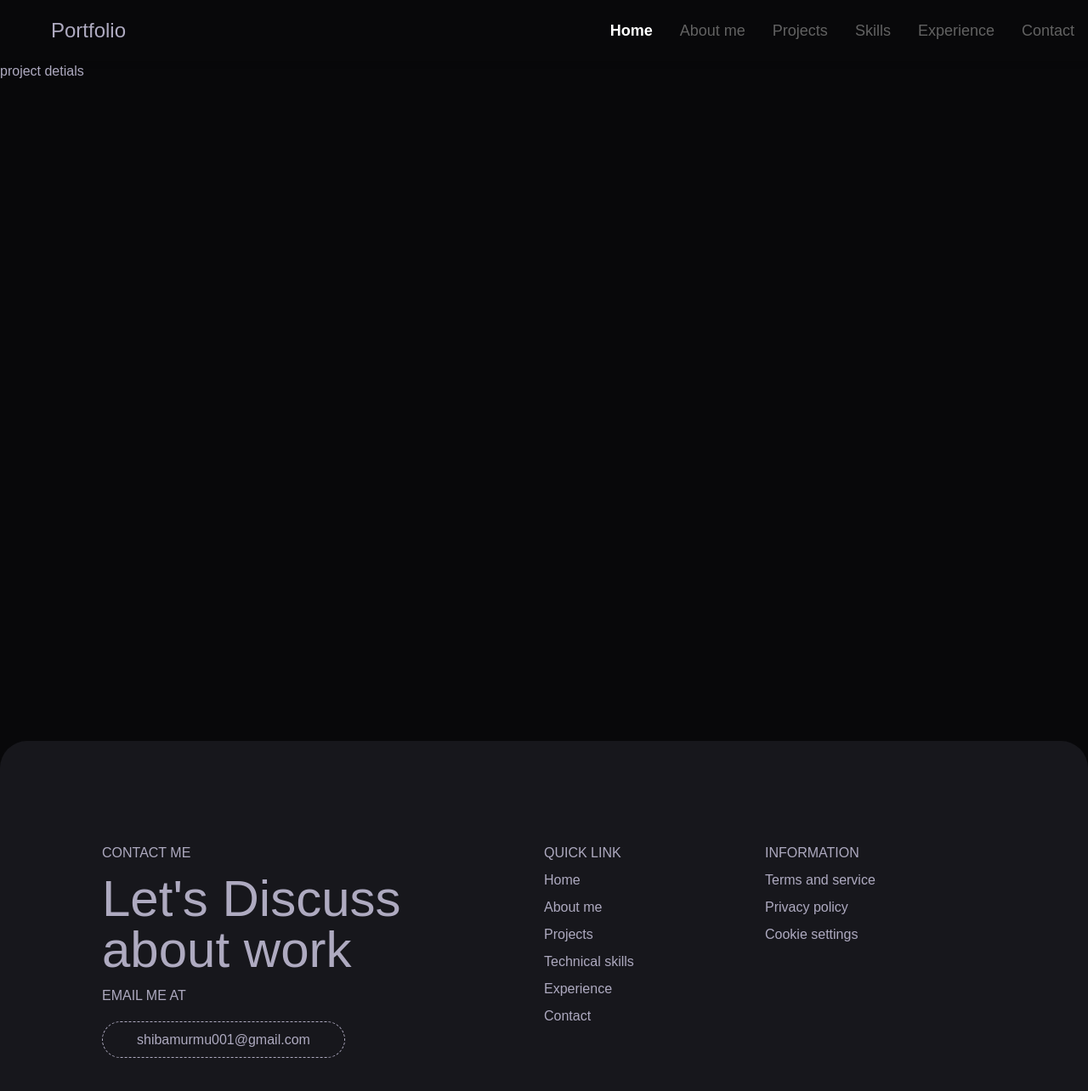
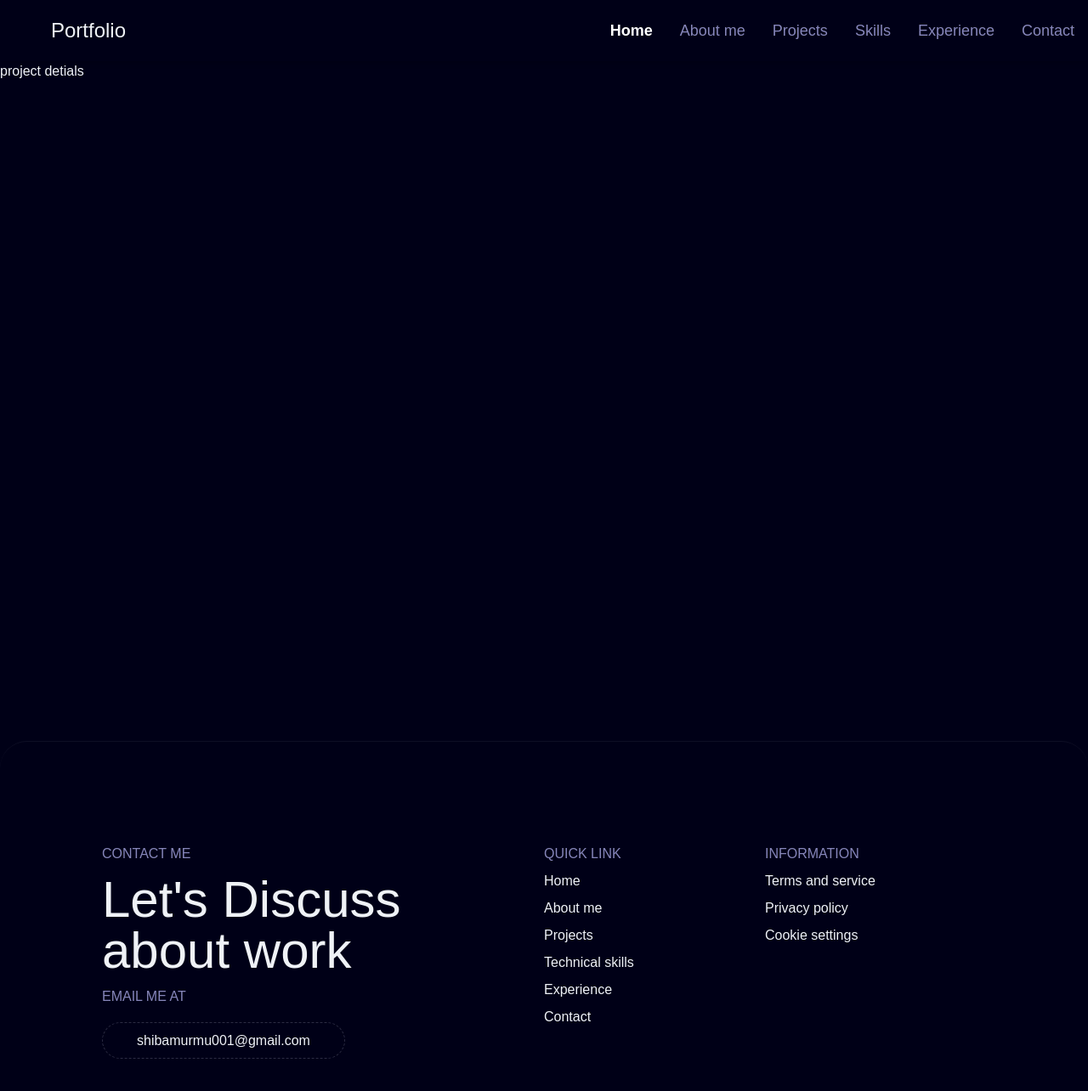
Before and after one commit to shiba-murmu/project-public-portfolio-website, a React (Vite) app: page /project-details in a window 1280 px wide. Shown: the top 1284 px of the page at 85% size. Built offline with nearby package versions, Linux system fonts and the light colour scheme; a web font is replaced by a local one.

Commit message:
Footer UI is set to desktop screen

```diff
--- a/src/components/footer/Footer.jsx
+++ b/src/components/footer/Footer.jsx
@@ -3,27 +3,27 @@ import React from 'react'
 function Footer() {
     return (
         <>
-            <div id='Footer' className=' md:rounded-t-4xl md:flex md:flex-col md:gap-20  bg-(--footer-background) md:p-30 md:pb-10'>
+            <div id='Footer' className=' md:rounded-t-4xl md:flex md:flex-col md:gap-20 border-t border-(--border-color)  md:p-30 md:pb-10'>
                 <div className='md:grid md:grid-cols-2 md:justify-center md:content-start'>
                     <div className='md:flex md:flex-col md:gap-3'>
                         <section className='md:flex md:flex-col md:gap-3'>
-                            <span>CONTACT ME</span>
+                            <span className='text-(--muted-text)'>CONTACT ME</span>
                             <span className='md:text-6xl'>
                                 Let's Discuss  <br />  about   work
                             </span>
                         </section>
                         {/* Here one more section can be added to call the person directly */}
-                        <section>
+                        <section className='text-(--muted-text)'>
                             EMAIL ME AT
                         </section>
                         <section className='md:mt-4'>
-                            <span className='border p-3 rounded-full px-10 border-dashed'>shibamurmu001@gmail.com</span>
+                            <span className='border p-3 rounded-full px-10 border-dashed border-(--exception-button-border)'>shibamurmu001@gmail.com</span>
                         </section>
                     </div>
                     <div className='md:grid md:grid-cols-2 md:justify-center md:content-start'>
                         <div>
                             <ul className='md:flex md:flex-col md:gap-2'>
-                                <li>QUICK LINK</li>
+                                <li className='text-(--muted-text)'>QUICK LINK</li>
                                 <li>Home</li>
                                 <li>About me</li>
                                 <li>Projects</li>
@@ -34,7 +34,7 @@ function Footer() {
                         </div>
                         <div>
                             <ul className='md:flex md:flex-col md:gap-2'>
-                                <li>INFORMATION</li>
+                                <li className='text-(--muted-text)'>INFORMATION</li>
                                 <li>Terms and service</li>
                                 <li>Privacy policy</li>
                                 <li>Cookie settings</li>
@@ -42,7 +42,7 @@ function Footer() {
                         </div>
                     </div>
                 </div>
-                <div className='border-t border-(--muted-text) md:pt-10 md:grid md:grid-cols-2'>
+                <div className='border-t border-(--border-color) text-(--muted-text) md:pt-10 md:grid md:grid-cols-2'>
                     {/* Other works and link of social media */}
                     <section className=''>
                         © PORTFOLIO 2025. ALL RIGHTS RESERVED
--- a/src/index.css
+++ b/src/index.css
@@ -6,17 +6,21 @@ This file is used for global css here
 */
 
 :root {
-    --bg-color : #08080a;
-    --text-color : #aeaac0;
+    --bg-color : #000017;
+    --text-color : #eff2f6;
     /* For buttons */
-    --button-background : #815ed7;
-    --button-text-color : white;
-    --border-color : #35373d;
+    --button-background : #e8effd;
+    --button-text-color : #000017;
+    --border-color : #0e0f25;
+    /* Exception color */
+    --exception-button-background : #18182f;
+    --exception-button-text : var(--text-color);
+    --exception-button-border : #2c2c43;
     /* For long text */
-    --muted-text : #626262;
+    --muted-text : #8787ba;
     /* Footer background
      */
-     --footer-background : #17171c;
+     --footer-background : #18182f;
 }
 
 body {
--- a/src/pages/profile/Profile.jsx
+++ b/src/pages/profile/Profile.jsx
@@ -38,7 +38,7 @@ function Profile() {
                         <div onClick={() => ScrollToSection('project')} className='cursor-pointer bg-(--button-background)  px-4 py-2 rounded-md transition duration-300 text-(--button-text-color)'>
                             View work
                         </div>
-                        <div onClick={() => ScrollToSection('contact')} className='cursor-pointer  border px-4 py-2 rounded-md border-(--border-color) text-(--button-text-color)  transition duration-300'>
+                        <div onClick={() => ScrollToSection('contact')} className='cursor-pointer  border px-4 py-2 rounded-md border-(--exception-button-border) text-(--exception-button-text) bg-(--exception-button-background)  transition duration-300'>
                             Contact
                         </div>
                     </div>
@@ -64,7 +64,7 @@ function Profile() {
                         <div onClick={() => ScrollToSection('project')} className='cursor-pointer  px-4 py-2 rounded-md transition bg-(--button-background) text-(--button-text-color)  duration-300'>
                             View work
                         </div>
-                        <div onClick={() => ScrollToSection('contact')} className='cursor-pointer  border px-4 py-2 rounded-md hover:shadow-md border-(--border-color) text-(--button-text-color) hover:bg-(--border-color)  transition duration-300'>
+                        <div onClick={() => ScrollToSection('contact')} className='cursor-pointer  border px-4 py-2 rounded-md hover:shadow-md border-(--exception-button-border) text-(--exception-button-text) hover:bg-(--border-color) bg-(--exception-button-background)  transition duration-300'>
                             Contact
                         </div>
                     </div>
```
